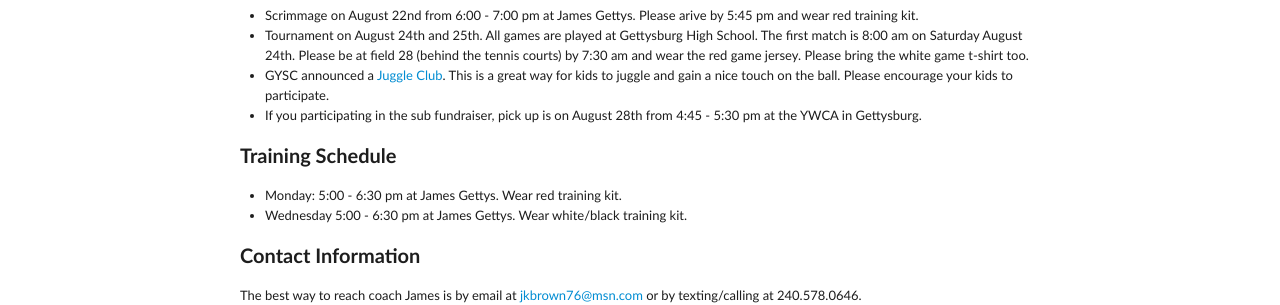
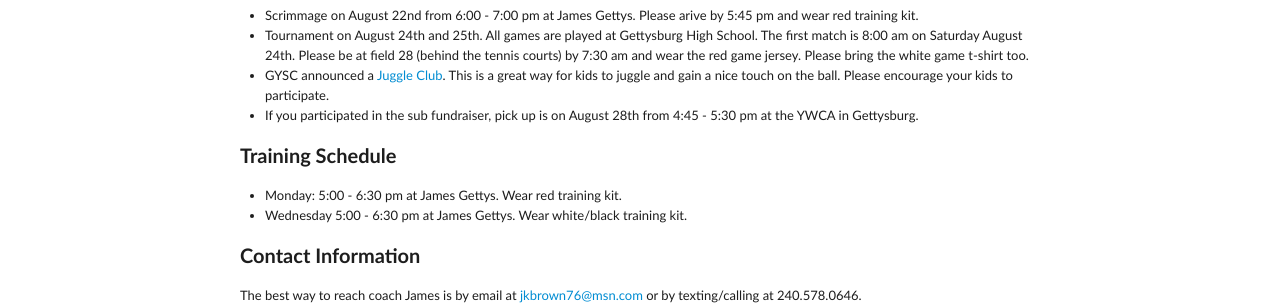
Before and after one commit to GYSC/gysc.github.com, a Jekyll site: the page built from teams-U9-barca.md, in a window 1280 px wide. Shown: the part 395-700 px from the top of the page. Built offline with Jekyll 4.4.1, drawn with Linux system fonts in a browser that asks for light colours; Markdown is read by kramdown in place of the engine named in the settings.

Commit message:
Update teams-U9-barca.md

```diff
--- a/teams-U9-barca.md
+++ b/teams-U9-barca.md
@@ -13,7 +13,7 @@ permalink: /teams-U9-barca/
 - Scrimmage on August 22nd from 6:00 - 7:00 pm at James Gettys. Please arive by 5:45 pm and wear red training kit.
 - Tournament on August 24th and 25th. All games are played at Gettysburg High School. The first match is 8:00 am on Saturday August 24th. Please be at field 28 (behind the tennis courts) by 7:30 am and wear the red game jersey. Please bring the white game t-shirt too.
 - GYSC announced a [Juggle Club](http://www.gettysburgyouthsoccer.org/juggle-club). This is a great way for kids to juggle and gain a nice touch on the ball. Please encourage your kids to participate.
-- If you participating in the sub fundraiser, pick up is on August 28th from 4:45 - 5:30 pm at the YWCA in Gettysburg.
+- If you participated in the sub fundraiser, pick up is on August 28th from 4:45 - 5:30 pm at the YWCA in Gettysburg.
 
 ### Training Schedule
 
```
